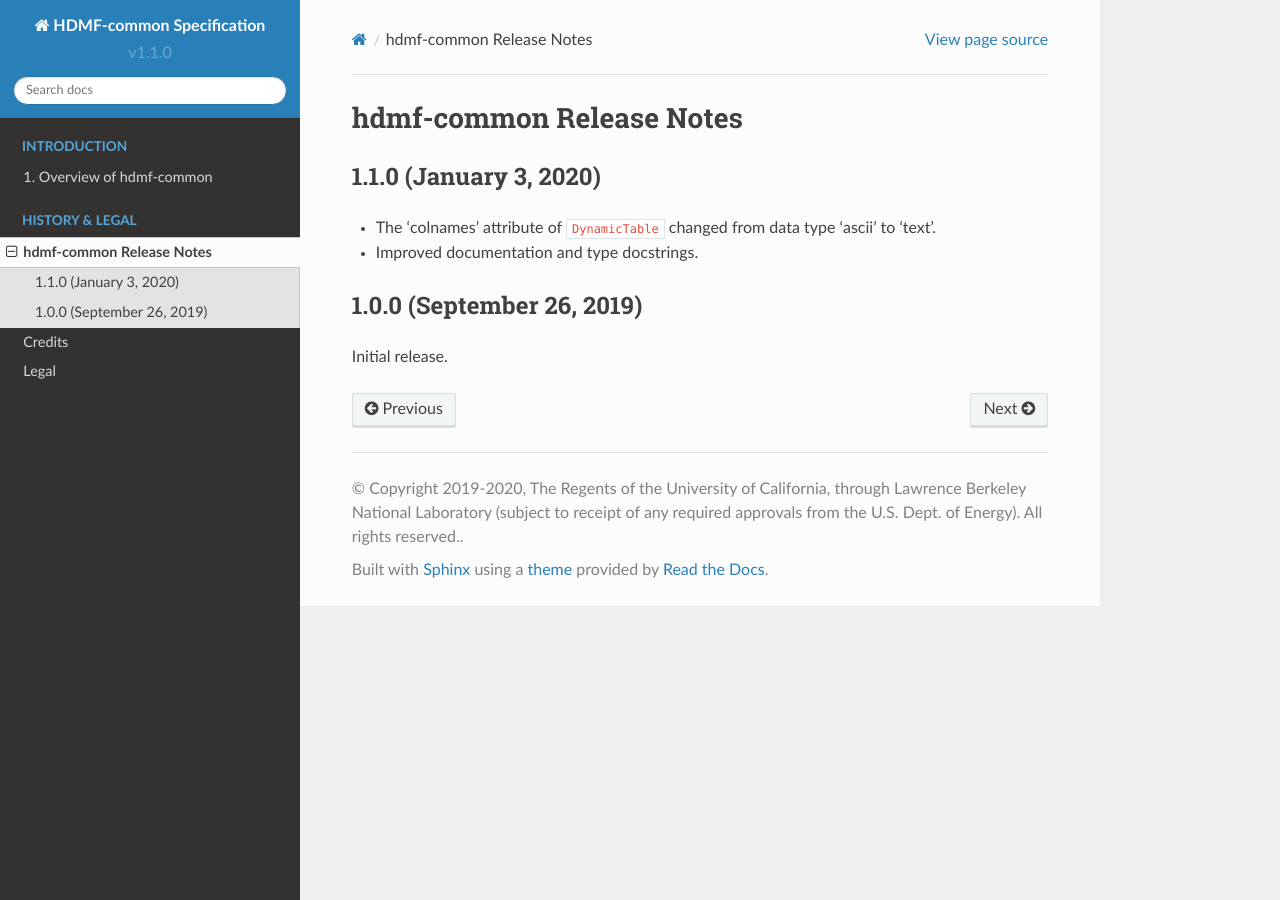
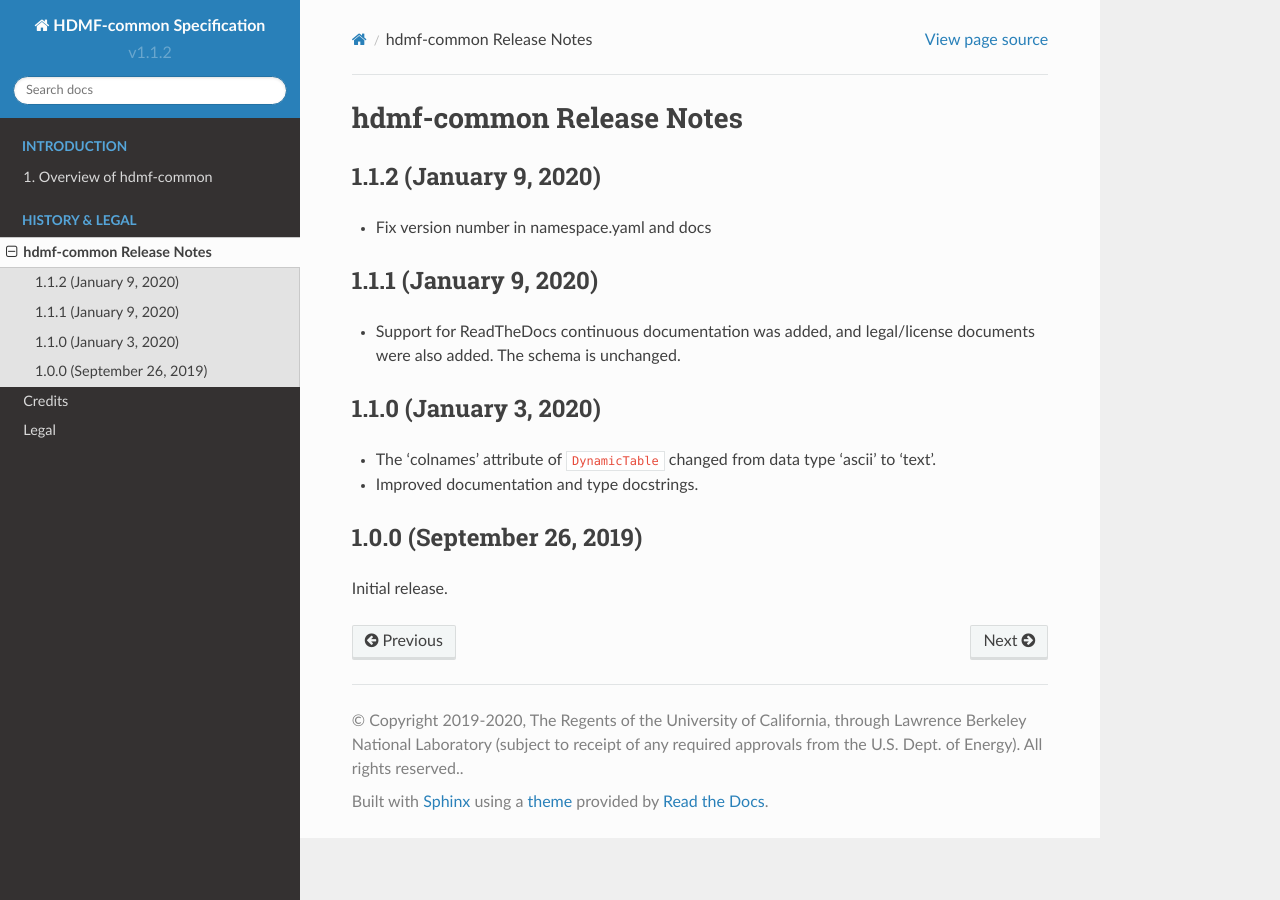
Before and after one commit to hdmf-dev/hdmf-common-schema, a Sphinx documentation site: the page built from docs/source/format_release_notes.rst, in a window 1280 px wide. Built offline with Sphinx 7.4.7 and the Read the Docs theme 2.0.0, drawn with Linux system fonts in a browser that asks for light colours.

Commit message:
Fix version number in namespace.yaml and docs

```diff
--- a/docs/source/conf.py
+++ b/docs/source/conf.py
@@ -83,9 +83,9 @@
 # built documents.
 #
 # The short X.Y version.
-version = 'v1.1.0'
+version = 'v1.1.2'
 # The full version, including alpha/beta/rc tags.
-release = 'v1.1.0'
+release = 'v1.1.2'
 
 # The language for content autogenerated by Sphinx. Refer to documentation
 # for a list of supported languages.
--- a/docs/source/format_release_notes.rst
+++ b/docs/source/format_release_notes.rst
@@ -1,5 +1,16 @@
 hdmf-common Release Notes
 =========================
+
+1.1.2 (January 9, 2020)
+-----------------------
+
+- Fix version number in namespace.yaml and docs
+
+1.1.1 (January 9, 2020)
+-----------------------
+
+- Support for ReadTheDocs continuous documentation was added, and legal/license documents were also added. The schema is
+  unchanged.
 
 1.1.0 (January 3, 2020)
 -----------------------
```
Also changed, not shown: 1 other file.
